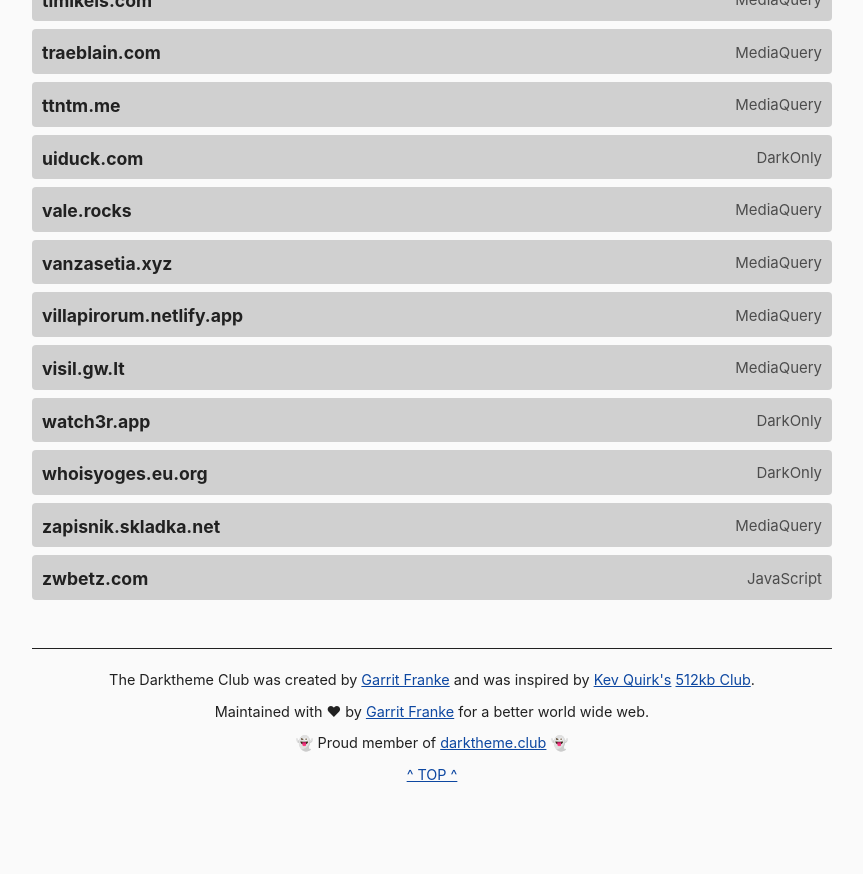
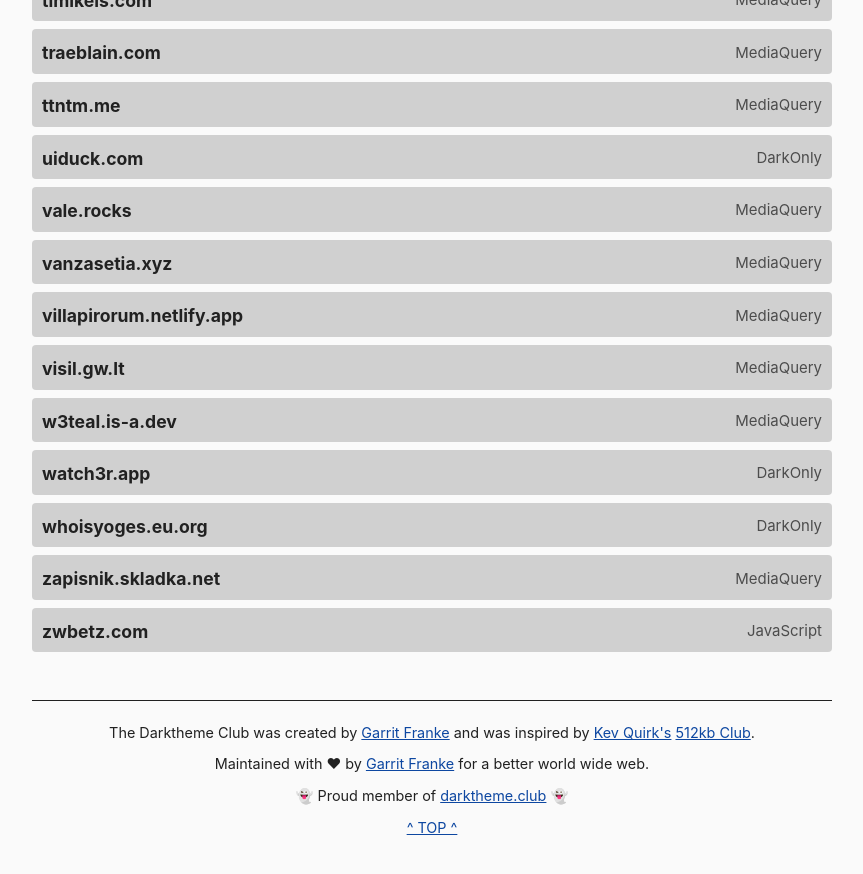
Before and after one commit to katherinek727/darktheme.club, a Jekyll site: the page built from index.md, in a window 1280 px wide and 900 px high, scrolled down 7378 px. Shown: the top 874 px of the window, without its empty margins (208-1071 px from the left). Built offline with Jekyll 4.4.1, drawn with Linux system fonts in a browser that asks for light colours; before the commit the page ends 8225 px from its top, so only the background shows below that.

Commit message:
Update sites.yml

```diff
--- a/_data/sites.yml
+++ b/_data/sites.yml
@@ -678,6 +678,11 @@
   method: darkonly
   last_checked: 2022-07-20
 
+- domain: w3teal.is-a.dev
+  url: https://w3teal.is-a.dev/
+  method: mediaquery
+  last_checked: 2025-03-07
+
 - domain: whoisyoges.eu.org
   url: https://whoisyoges.eu.org/
   method: darkonly
```
